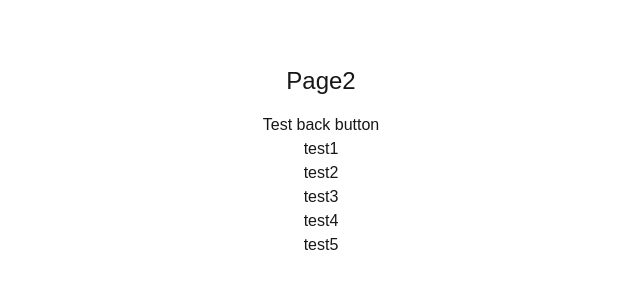
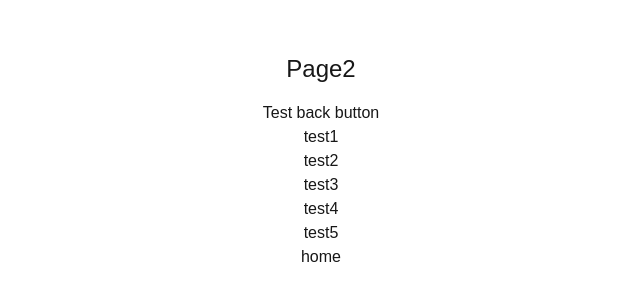
Before and after one commit to Ayopee01/mToken_Project, a Next.js app: page /test2/landing/test2 in a window 1280 px wide. Shown: the part 239-540 px from the top of the page, without its empty margins (319-959 px from the left). Built offline with nearby package versions, Linux system fonts and the light colour scheme; no server answers.

Commit message:
update V1

```diff
--- a/src/app/components/QueryString.tsx
+++ b/src/app/components/QueryString.tsx
@@ -9,10 +9,12 @@ const BASE_PATH = process.env.NEXT_PUBLIC_API_ROUTE ?? "";
 
 function QueryString() {
   const searchParams = useSearchParams();
-  const { user, setUser } = useAuth();
+  const { setUser } = useAuth();
+  // เก็บสถานะการทำงาน โดยใช้ useRef ไม่ทำให้ re-render หากทำเสร็จแล้วจะตั้งเป็น false
   const inFlightRef = useRef(false);
-  const backBtnSetRef = useRef(false);
+  const backBtnSetRef = useRef(false); // กันรันซ้ำ (Dev strict mode)
 
+  // เปิดปุ่ม Back “True”
   useEffect(() => {
     if (backBtnSetRef.current) return;
     backBtnSetRef.current = true;
@@ -20,66 +22,65 @@ function QueryString() {
     window.czpSdk?.setBackButtonVisible?.(true);
   }, []);
 
+  // รับค่า appId, mToken จาก URL Params (Query String)
   useEffect(() => {
     const appId = searchParams.get("appId");
     const mToken = searchParams.get("mToken");
 
+    // ถ้าไม่มีค่าใดค่าหนึ่งจะหยุดทำงาน (รอ useEffect มีการเปลี่ยนแปลง)
     if (!appId || !mToken) return;
 
+    // สร้าง key สำหรับเก็บสถานะการ login ใน sessionStorage กันยิงซ้ำ
     const loginKey = `dga_login_done:${appId}|${mToken}`;
+    // หาก login แล้วจะส่งค่า loginKey เป็น 'done' เพื่อกันการ login ซ้ำ
+    if (sessionStorage.getItem(loginKey) === "done") return;
 
-    // ถ้าเคย login แล้ว ให้เติม appId เข้า user อีกรอบ
-    if (sessionStorage.getItem(loginKey) === "done") {
-      if (user && user.appId !== appId) {
-        setUser({
-          ...user,
-          appId,
-        });
-      }
-      return;
-    }
-
+    // เช็คสถานะหากเป็น true แสดงว่ากำลังทำงานอยู่ จะไม่ทำซ้ำ
     if (inFlightRef.current) return;
+    // กำหนดสถานะกำลังทำงาน เป็น true
     inFlightRef.current = true;
 
     const handleLogin = async (appId: string, mToken: string, loginKey: string) => {
       try {
+        // บันทึกสถานะการ login เป็น done
+        sessionStorage.setItem(loginKey, "done");
+
+        // 1) Function เรียก Route Login จาก /api/auth/login
         const res = await fetch(`${BASE_PATH}/api/auth/login`, {
           method: "POST",
           headers: { "Content-Type": "application/json" },
           body: JSON.stringify({ appId, mToken }),
         });
 
+        // รับผลลัพธ์เป็น JSON
         const data = await res.json().catch(() => ({}));
 
+        // ตรวจสอบผลลัพธ์การ login
         if (!res.ok || !data?.success) {
+          // ลบสถานะการ login ออก ในกรณีที่ไม่สำเร็จ
           sessionStorage.removeItem(loginKey);
           console.error("Login Error:", data?.error || data?.message || res.status);
           return;
         }
 
-        const nextUser = data.user
-          ? {
-              ...data.user,
-              appId,
-            }
-          : null;
+        // Login สำเร็จ -> เก็บ user ไว้ global
+        setUser(data.user ?? null);
 
-        setUser(nextUser);
-
-        // ค่อย mark done หลัง login สำเร็จ
-        sessionStorage.setItem(loginKey, "done");
-
+        // หา userId จาก data.user ใช้ในการ notification
         const userId = data.user?.userId;
         if (!userId) {
           console.warn("Login OK but missing userId for notification");
           return;
         }
 
+        // สร้าง key สำหรับเก็บสถานะการ notification ใน sessionStorage กันยิงซ้ำ
         const notiKey = `dga_noti_done:${appId}|${mToken}`;
+        // หากส่ง notification แล้วจะส่งค่า notiKey เป็น 'sent' เพื่อกันการส่งซ้ำ
         if (sessionStorage.getItem(notiKey) === "sent") return;
+        // บันทึกสถานะการ notification เป็น sent
         sessionStorage.setItem(notiKey, "sent");
 
+        // 2) Notification เรียก Route Login จาก /api/auth/notification
         const nRes = await fetch(`${BASE_PATH}/api/auth/notification`, {
           method: "POST",
           headers: { "Content-Type": "application/json" },
@@ -91,21 +92,29 @@ function QueryString() {
           }),
         });
 
+        // รับผลลัพธ์เป็น JSON
         const nData = await nRes.json().catch(() => ({}));
 
+        // ตรวจสอบผลลัพธ์การ notification
         if (!nRes.ok || nData?.success === false) {
           console.warn("Notification Failed:", nData?.message || nData?.error || nRes.status);
+
+          // ถ้าอยากให้ “ส่งใหม่ได้” ตอน fail ให้เปิดบรรทัดนี้
+          // sessionStorage.removeItem(notiKey);
         }
       } catch (err) {
         console.error("Network Error:", err);
+        // ทำการ Remove ค่า 'done' ใน loginKey ออก
         sessionStorage.removeItem(loginKey);
       } finally {
+        // ทำการตั้งสถานะการทำงานเป็น false (ปลดล็อกให้ทำงานครั้งถัดไปได้)
         inFlightRef.current = false;
       }
     };
 
+    // เรียก Function handleLogin ส่งค่า appId, mToken และสถานะ loginKey
     void handleLogin(appId, mToken, loginKey);
-  }, [searchParams, user, setUser]);
+  }, [searchParams, setUser]);
 
   return null;
 }
--- a/src/app/landing/test1/page.tsx
+++ b/src/app/landing/test1/page.tsx
@@ -13,6 +13,7 @@ function page1() {
                         <a className='hover:text-red-400' href="/landing/test3">test3</a>
                         <a className='hover:text-red-400' href="/landing/test4">test4</a>
                         <a className='hover:text-red-400' href="/landing/test5">test5</a>
+                        <a className='hover:text-red-400' href="/">home</a>
                     </div>
                 </div>
             </div>
--- a/src/app/landing/test2/page.tsx
+++ b/src/app/landing/test2/page.tsx
@@ -13,6 +13,7 @@ function page2() {
                         <a className='hover:text-red-400' href="/landing/test3">test3</a>
                         <a className='hover:text-red-400' href="/landing/test4">test4</a>
                         <a className='hover:text-red-400' href="/landing/test5">test5</a>
+                        <a className='hover:text-red-400' href="/">home</a>
                     </div>
                 </div>
             </div>
--- a/src/app/landing/test3/page.tsx
+++ b/src/app/landing/test3/page.tsx
@@ -13,6 +13,7 @@ function page3() {
                         <a className='hover:text-red-400' href="/landing/test3">test3</a>
                         <a className='hover:text-red-400' href="/landing/test4">test4</a>
                         <a className='hover:text-red-400' href="/landing/test5">test5</a>
+                        <a className='hover:text-red-400' href="/">home</a>
                     </div>
                 </div>
             </div>
--- a/src/app/landing/test4/page.tsx
+++ b/src/app/landing/test4/page.tsx
@@ -13,6 +13,7 @@ function page4() {
                         <a className='hover:text-red-400' href="/landing/test3">test3</a>
                         <a className='hover:text-red-400' href="/landing/test4">test4</a>
                         <a className='hover:text-red-400' href="/landing/test5">test5</a>
+                        <a className='hover:text-red-400' href="/">home</a>
                     </div>
                 </div>
             </div>
--- a/src/app/landing/test5/page.tsx
+++ b/src/app/landing/test5/page.tsx
@@ -13,6 +13,7 @@ function page5() {
                         <a className='hover:text-red-400' href="/landing/test3">test3</a>
                         <a className='hover:text-red-400' href="/landing/test4">test4</a>
                         <a className='hover:text-red-400' href="/landing/test5">test5</a>
+                        <a className='hover:text-red-400' href="/">home</a>
                     </div>
                 </div>
             </div>
--- /dev/null
+++ b/src/app/layout-client.tsx
@@ -0,0 +1,32 @@
+"use client";
+import { useEffect, Suspense } from "react";
+import { usePathname } from "next/navigation";
+// Components
+import QueryString from "./components/QueryString";
+import { AuthProvider } from "./hooks/auth-hook";
+
+function RootLayoutClient({
+    children,
+}: {
+    children: React.ReactNode;
+}) {
+    const pathname = usePathname();
+
+    useEffect(() => {
+        window.czpSdk?.setBackButtonVisible?.(true);
+    }, [pathname]);
+
+    return (
+        <AuthProvider>
+
+            <Suspense fallback={null}>
+                <QueryString />
+            </Suspense>
+
+            {children}
+
+        </AuthProvider>
+    );
+}
+
+export default RootLayoutClient;
--- a/src/app/layout.tsx
+++ b/src/app/layout.tsx
@@ -1,50 +1,47 @@
 import type { Metadata } from "next";
-import { Geist, Geist_Mono } from "next/font/google";
+import { Inter, Noto_Sans_Thai } from "next/font/google";
 import Script from "next/script";
-import { Suspense } from "react";
 import "./globals.css";
-import { AuthProvider } from "./hooks/auth-hook";
-import QueryString from "./components/QueryString";
+import LayoutClient from "./layout-client";
 
-const geistSans = Geist({
-  variable: "--font-geist-sans",
+/* -------------------- Font configuration -------------------- */
+
+const inter = Inter({
   subsets: ["latin"],
+  variable: "--font-inter",
+  display: "swap",
 });
 
-const geistMono = Geist_Mono({
-  variable: "--font-geist-mono",
-  subsets: ["latin"],
+const notoThai = Noto_Sans_Thai({
+  subsets: ["thai"],
+  variable: "--font-thai",
+  weight: ["400", "700"],
+  display: "swap",
 });
 
+/* -------------------- Metadata -------------------- */
+
 export const metadata: Metadata = {
-  title: "mToken",
-  description: "mToken_Project",
+  title: "mToken Project",
+  description: "mToken Demo",
 };
 
-export default function RootLayout({
-  children,
-}: Readonly<{
-  children: React.ReactNode;
-}>) {
+/* -------------------- Root layout component -------------------- */
+
+function RootLayout({ children }: { children: React.ReactNode }) {
   return (
-    <html
-      lang="en"
-      className={`${geistSans.variable} ${geistMono.variable} h-full antialiased`}
-    >
-      <body className="min-h-full flex flex-col">
-        <AuthProvider>
-          <Suspense fallback={null}>
-            <QueryString />
-          </Suspense>
-
-          {children}
-        </AuthProvider>
-
+    <html lang="th">
+      <body className={`${inter.variable} ${notoThai.variable} antialiased`}>
         <Script
           src="https://czp.dga.or.th/cportal/sdk/iu/v4/sdk.js"
-          strategy="afterInteractive"
-        />
+          strategy="afterInteractive">
+        </Script>
+        <LayoutClient>
+          {children}
+        </LayoutClient>
       </body>
     </html>
   );
 }
+
+export default RootLayout;
```
